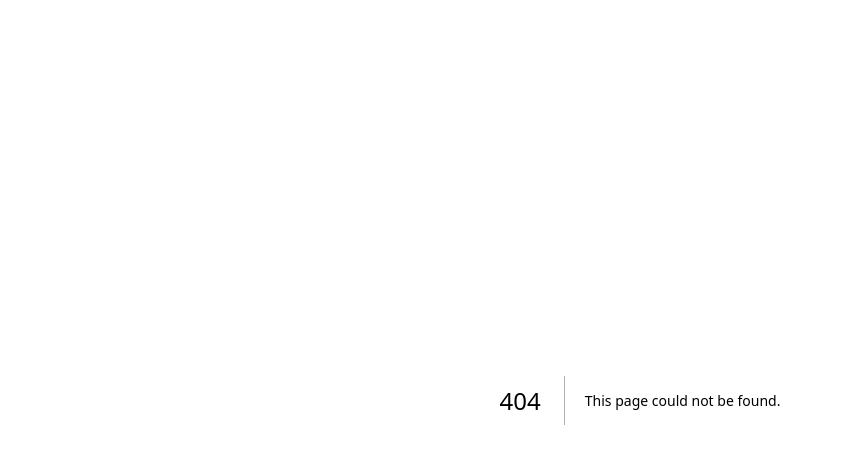
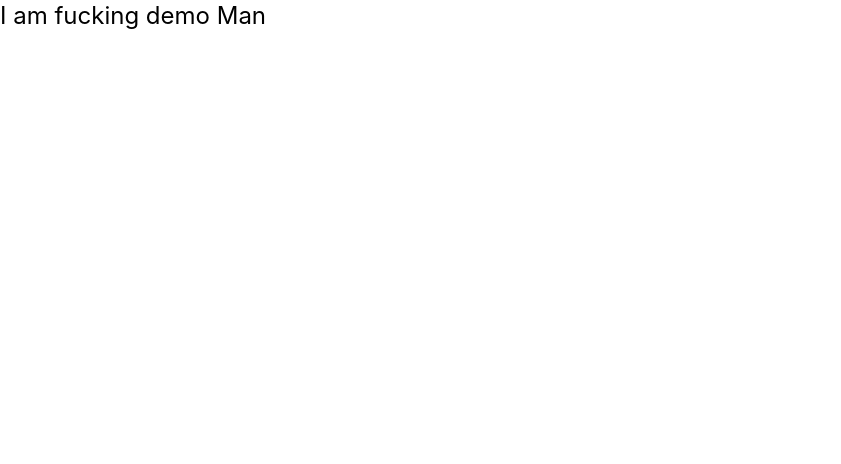
Before and after one commit to kokim2022/next-js-learning, a Next.js app: page /demo in a window 1280 px wide. Before the commit this address had no page. Shown: the top 464 px of the page, without its empty margins (0-841 px from the left). Built offline with nearby package versions, Linux system fonts and the light colour scheme.

Commit message:
demo page added

```diff
--- /dev/null
+++ b/pages/demo.tsx
@@ -0,0 +1,5 @@
+const Demo = () => {
+  return <div className="text-2xl">I am fucking demo Man</div>;
+};
+
+export default Demo;
```
